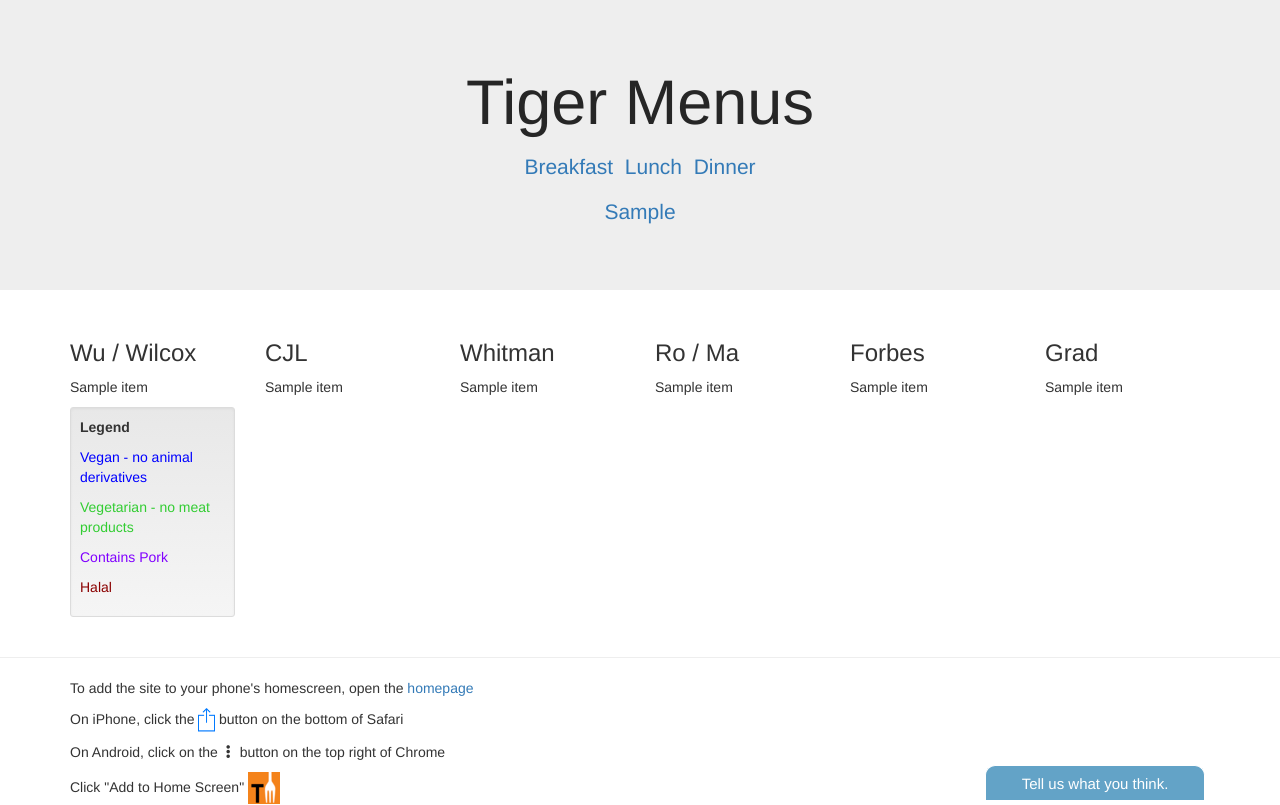
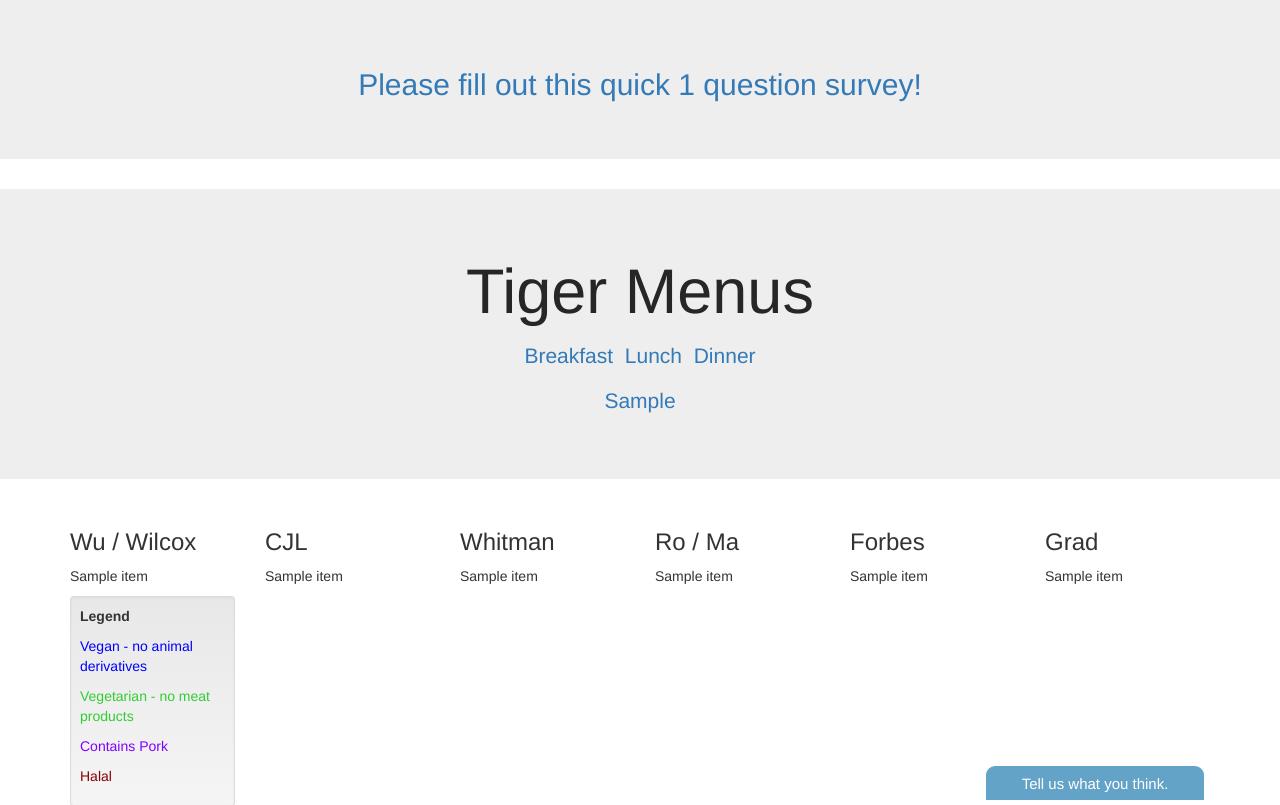
Before and after one commit to axu2/tiger-menus, a Python web app: template app/templates/meal.html in a window 1280 px wide. Shown: the top 805 px of the page. Run offline with Jinja, Linux system fonts and the light colour scheme; the template is opened without the code that fills it: most values are stand-ins (such as "Sample title", 1, 10 or a date in 2020); some libraries are stand-ins or nearby versions.

Commit message:
add iw survey

```diff
--- a/app/templates/base.html
+++ b/app/templates/base.html
@@ -40,6 +40,11 @@
 
 </head>
 <body style="padding-bottom: 20px;">
+
+  <div class="jumbotron text-center">
+    <a href="https://docs.google.com/forms/d/e/1FAIpQLScSqW2uIu4-3DO8VsRiwVcKfpU06jtX3mCG9-gw5Ncts6qV5Q/viewform?usp=sf_link">
+      <h2>Please fill out this quick 1 question survey!</h2></a>
+  </div>
 
   <div class="jumbotron text-center">
     <a href="/" style="color: #262626; text-decoration: none;"><h1>Tiger Menus</h1></a>
```
